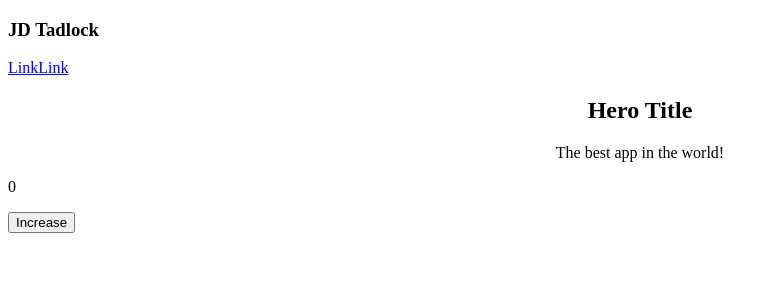
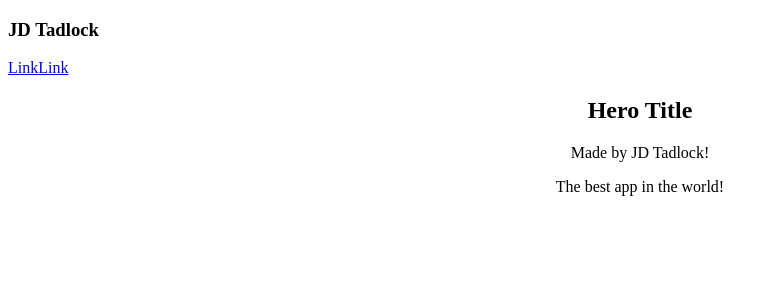
Before and after one commit to jdtdesigns/rut-03-2024-react-example, a React (Vite) app in the folder client/: page / in a window 1280 px wide. Shown: the top 300 px of the page, without its empty margins (0-778 px from the left). Built offline with nearby package versions, Linux system fonts and the light colour scheme.

Commit message:
props basics complete

```diff
--- a/client/src/App.jsx
+++ b/client/src/App.jsx
@@ -1,23 +1,14 @@
-import { useState } from 'react'
-
 import Header from './components/Header'
 import Hero from './components/Hero'
 
 function App() {
   const fullName = 'JD Tadlock'
-  const [count, setCount] = useState(0)
 
   return (
     <>
       <Header fullName={fullName} />
 
-      <Hero />
-
-      <p>{count}</p>
-
-      <button onClick={() => {
-        setCount(count + 1)
-      }}>Increase</button>
+      <Hero fullName={fullName} />
     </>
   )
 }
--- a/client/src/components/Hero/index.jsx
+++ b/client/src/components/Hero/index.jsx
@@ -3,11 +3,11 @@ import CallToAction from './components/CallToAction'
 
 import './hero.scss'
 
-function Hero() {
+function Hero(props) {
   return (
     <section className="hero">
       <Title />
-
+      <p>Made by {props.fullName}!</p>
       <CallToAction />
     </section>
   )
```
